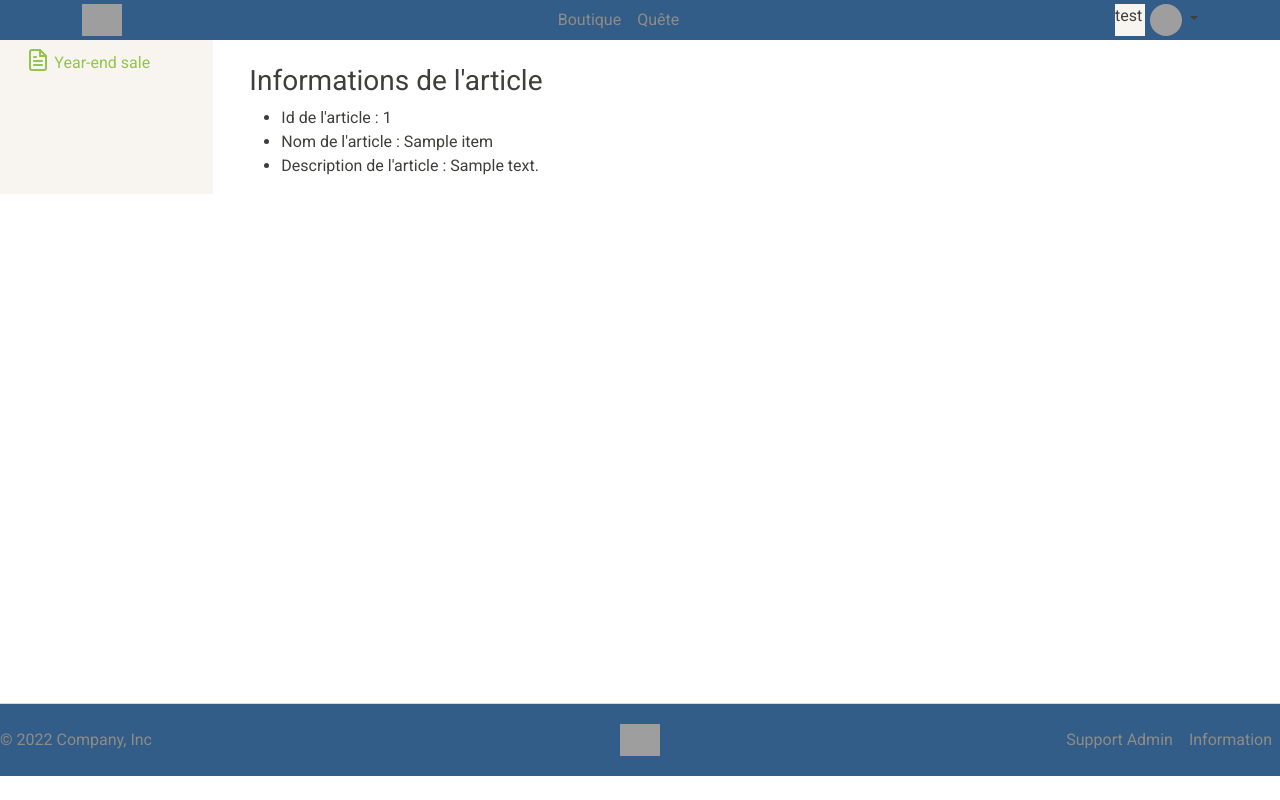
After one commit to Mfdf87/ItemBaySymfony, a Symfony app: template templates/pages/item/index.html.twig in a window 1280 px wide. The commit adds this page. Run offline with Twig, Linux system fonts and the light colour scheme; the template is opened without the code that fills it: most values are stand-ins (such as "Sample title", 1, 10 or a date in 2020); some libraries are stand-ins or nearby versions; grey boxes are pictures that could not be loaded.

Commit message:
Item Add

```diff
--- a/templates/pages/home.html.twig
+++ b/templates/pages/home.html.twig
@@ -12,7 +12,9 @@ ItemBay - Accueil
           {% for item in items %}
             <div class="col">
               <div class="card shadow-sm">
+                <a href="{{ path('item', {id: item.id, nom: item.nom, description: item.description}) }}">
                 <img src="{{ item.url }}" class="card-img-top" alt="...">
+                </a>
                 <div class="card-body">
                   <h5 class="card-title text-center">{{item.nom}}</h5>
                   <p class="card-text text-center">{{item.description}}</p>
@@ -20,7 +22,7 @@ ItemBay - Accueil
               </div>
             </div>
           {% endfor %}
-        </div
+        </div>
 
 
     </div>
--- /dev/null
+++ b/templates/pages/item/index.html.twig
@@ -0,0 +1,21 @@
+{% extends 'base.html.twig' %}
+
+{% block title %}Item{% endblock %}
+
+{% block body %}
+<div class = "container mt-4">
+        <div class="jumbotron">
+             <!-- Place holder à remplacer par l'image de l'item -->
+        </div>
+
+        <section>
+            <h3>Informations de l'article</h3>
+            <ul>
+                <li>Id de l'article : {{ item.id }} </li>
+                <li>Nom de l'article : {{ item.nom }}</li>
+                <li>Description de l'article : {{ item.description }}</li>
+            </ul>
+        </section>
+
+</div>
+{% endblock %}
```
Also changed, not shown: src/Controller/ItemController.php (added, +27 -0 lines).
